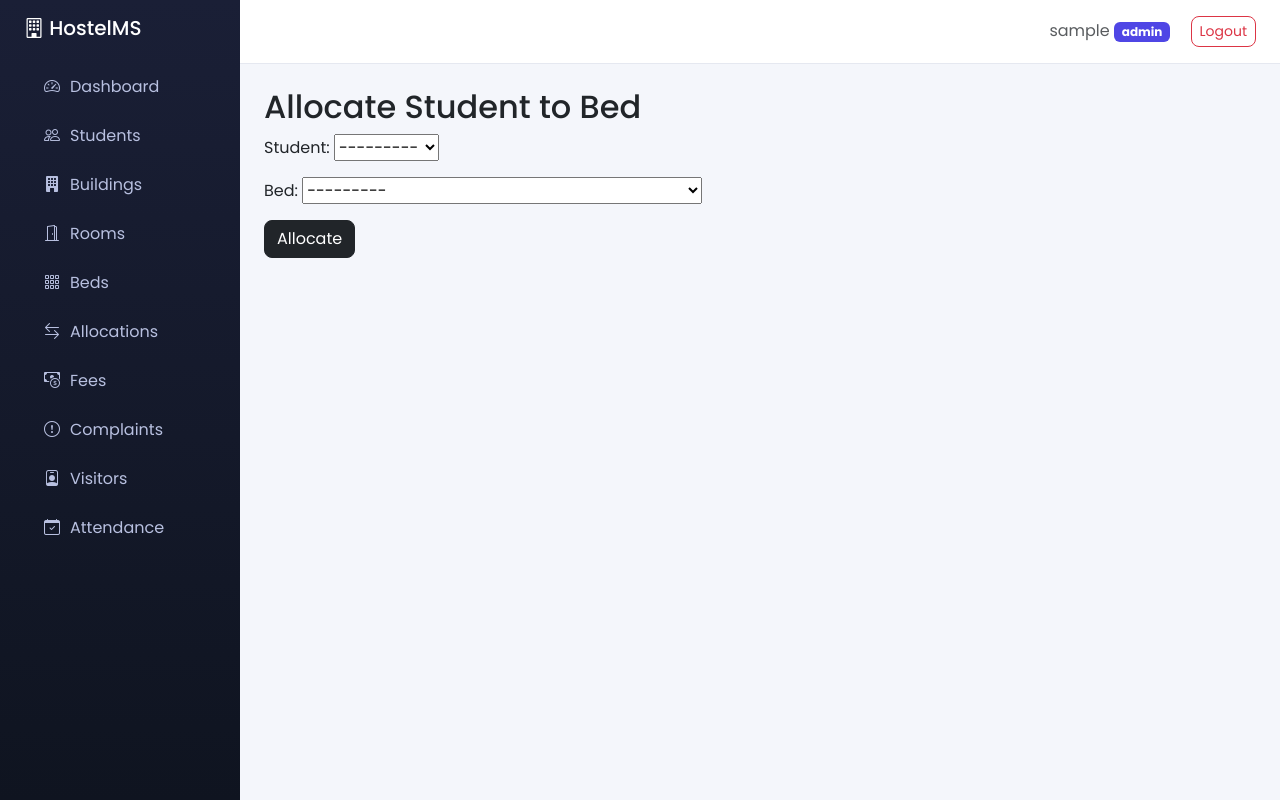
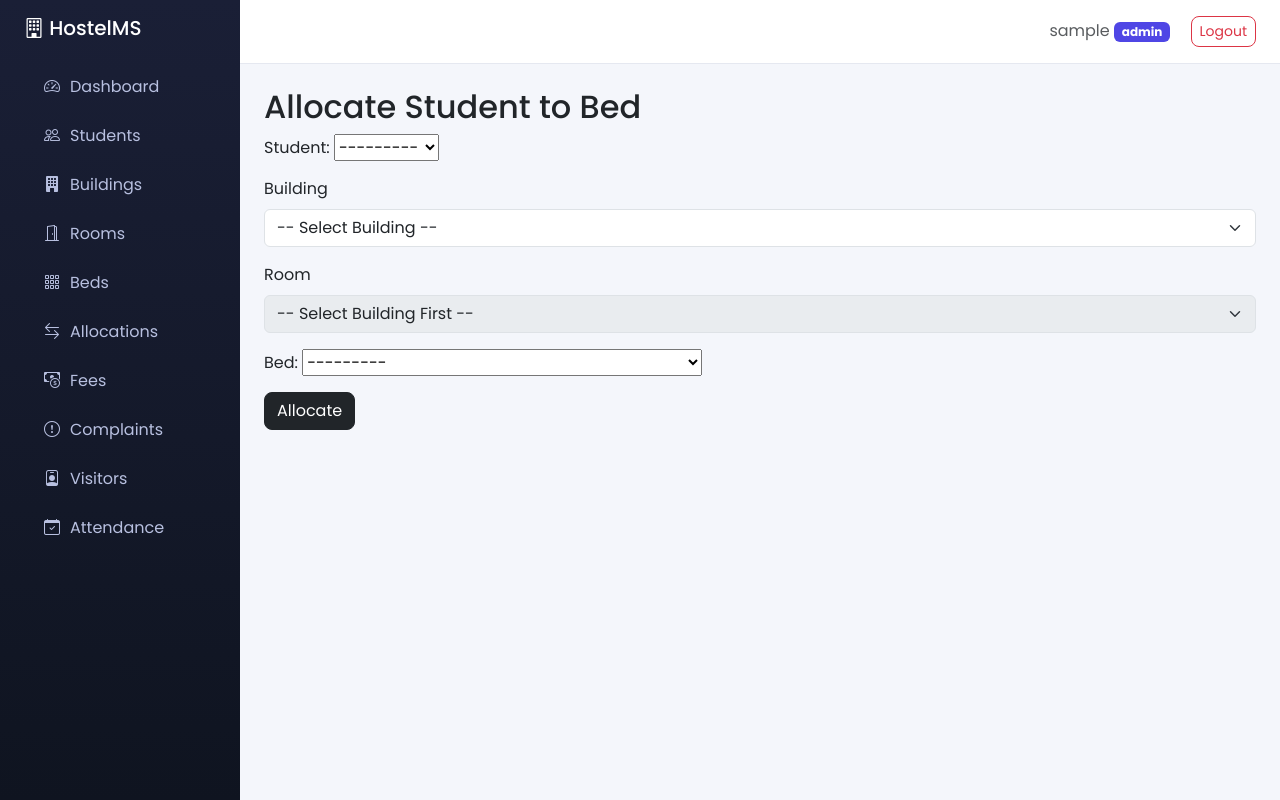
Before and after one commit to abinpremcodes/hostel-management-system, a Django app: page /allocations/add/ in a window 1280 px wide. Run offline with Django 5.2, Linux system fonts and the light colour scheme; a user stored in the database is signed in; tables that the repository leaves empty hold one stand-in row (values such as "Sample post").

Commit message:
Add dependent dropdowns (Building->Room->Bed) using AJAX for allocation form

```diff
--- a/allocations/templates/allocations/allocation_form.html
+++ b/allocations/templates/allocations/allocation_form.html
@@ -5,9 +5,87 @@
 {% block content %}
 <h2>Allocate Student to Bed</h2>
 
+{% if form.non_field_errors %}
+    <div class="alert alert-danger">{{ form.non_field_errors }}</div>
+{% endif %}
+
 <form method="post">
     {% csrf_token %}
-    {{ form.as_p }}
+    {{ form.student.label_tag }} {{ form.student }}
+
+    <div class="mb-3 mt-3">
+        <label class="form-label">Building</label>
+        <select id="buildingSelect" class="form-select">
+            <option value="">-- Select Building --</option>
+        </select>
+    </div>
+
+    <div class="mb-3">
+        <label class="form-label">Room</label>
+        <select id="roomSelect" class="form-select" disabled>
+            <option value="">-- Select Building First --</option>
+        </select>
+    </div>
+
+    <div class="mb-3">
+        {{ form.bed.label_tag }}
+        {{ form.bed }}
+    </div>
+
     <button type="submit" class="btn btn-dark">Allocate</button>
 </form>
+
+<script>
+async function loadBuildings() {
+    const response = await fetch('/hostel/api/buildings/');
+    const data = await response.json();
+    const buildingSelect = document.getElementById('buildingSelect');
+    data.buildings.forEach(function(building) {
+        const option = document.createElement('option');
+        option.value = building.id;
+        option.textContent = building.label;
+        buildingSelect.appendChild(option);
+    });
+}
+
+document.getElementById('buildingSelect').addEventListener('change', async function() {
+    const buildingId = this.value;
+    const roomSelect = document.getElementById('roomSelect');
+    roomSelect.innerHTML = '<option value="">-- Select Room --</option>';
+
+    if (!buildingId) {
+        roomSelect.disabled = true;
+        return;
+    }
+
+    const response = await fetch(`/hostel/api/rooms-by-building/${buildingId}/`);
+    const data = await response.json();
+    data.rooms.forEach(function(room) {
+        const option = document.createElement('option');
+        option.value = room.id;
+        option.textContent = room.label;
+        roomSelect.appendChild(option);
+    });
+    roomSelect.disabled = false;
+});
+
+document.getElementById('roomSelect').addEventListener('change', async function() {
+    const roomId = this.value;
+    const bedSelect = document.getElementById('id_bed');
+    bedSelect.innerHTML = '<option value="">-- Select Bed --</option>';
+
+    if (!roomId) return;
+
+    const response = await fetch(`/hostel/api/beds-by-room/${roomId}/`);
+    const data = await response.json();
+    data.beds.forEach(function(bed) {
+        const option = document.createElement('option');
+        option.value = bed.id;
+        option.textContent = bed.label;
+        bedSelect.appendChild(option);
+    });
+});
+
+loadBuildings();
+</script>
 {% endblock %}
--- a/hostel/urls.py
+++ b/hostel/urls.py
@@ -28,6 +28,9 @@
     path('beds/add/',views.bed_add,name='bed_add'),
     path('beds/<int:pk>/edit/',views.bed_edit,name='bed_edit'),
     path('beds/<int:pk>/delete/',views.bed_delete,name='bed_delete'),
+    path('api/rooms-by-building/<int:building_id>/', views.api_rooms_by_building, name='api_rooms_by_building'),
+    path('api/beds-by-room/<int:room_id>/', views.api_beds_by_room, name='api_beds_by_room'),
+    path('api/buildings/', views.api_buildings, name='api_buildings'),
 
 
 
--- a/hostel/views.py
+++ b/hostel/views.py
@@ -2,6 +2,8 @@
 from django.shortcuts import render,redirect,get_object_or_404
 from .models import Building,Floor,Room,Bed
 from .forms import BuildingForm,FloorForm,RoomForm,BedForm
+from django.http import JsonResponse
+
 
 @login_required
 def building_list(request):
@@ -210,3 +212,25 @@
         bed.delete()
         return redirect('hostel:bed_list')
     return render(request,'hostel/bed_confirm_delete.html',{'bed':bed})
+
+
+@login_required
+def api_rooms_by_building(request, building_id):
+    rooms = Room.objects.filter(floor__building_id=building_id)
+    data = [{'id': r.id, 'label': f"{r.room_number} ({r.floor})"} for r in rooms]
+    return JsonResponse({'rooms': data})
+
+
+@login_required
+def api_beds_by_room(request, room_id):
+    beds = Bed.objects.filter(room_id=room_id, status=Bed.Status.AVAILABLE)
+    data = [{'id': b.id, 'label': f"Bed {b.bed_number}"} for b in beds]
+    return JsonResponse({'beds': data})
+
+
+
+@login_required
+def api_buildings(request):
+    buildings = Building.objects.all()
+    data = [{'id': b.id, 'label': b.name} for b in buildings]
+    return JsonResponse({'buildings': data})
```
